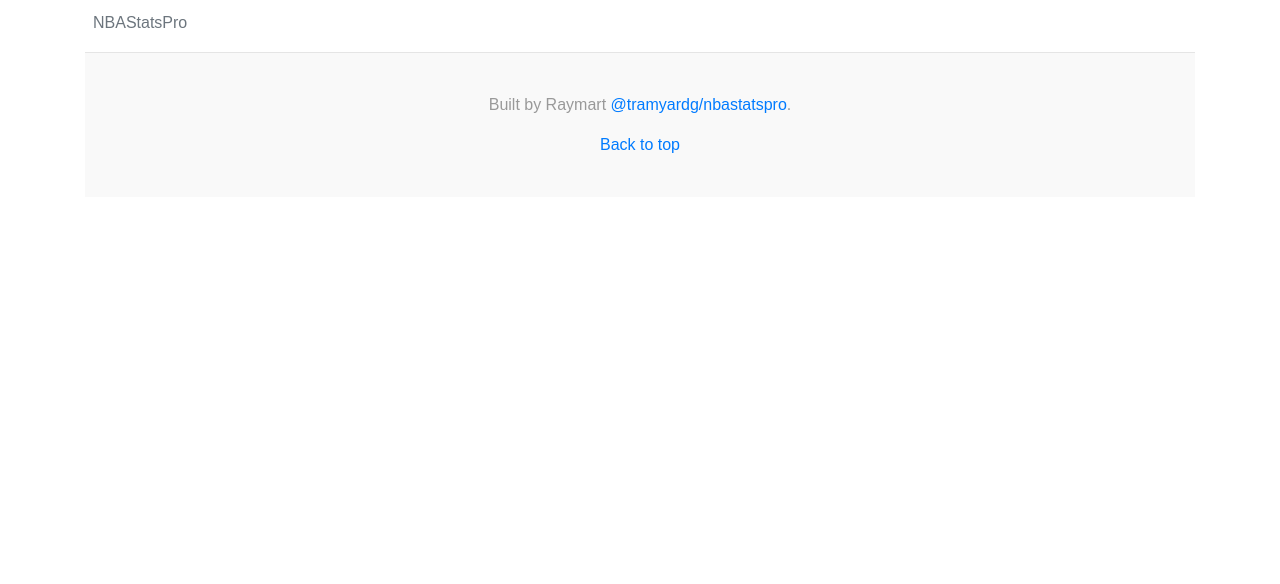
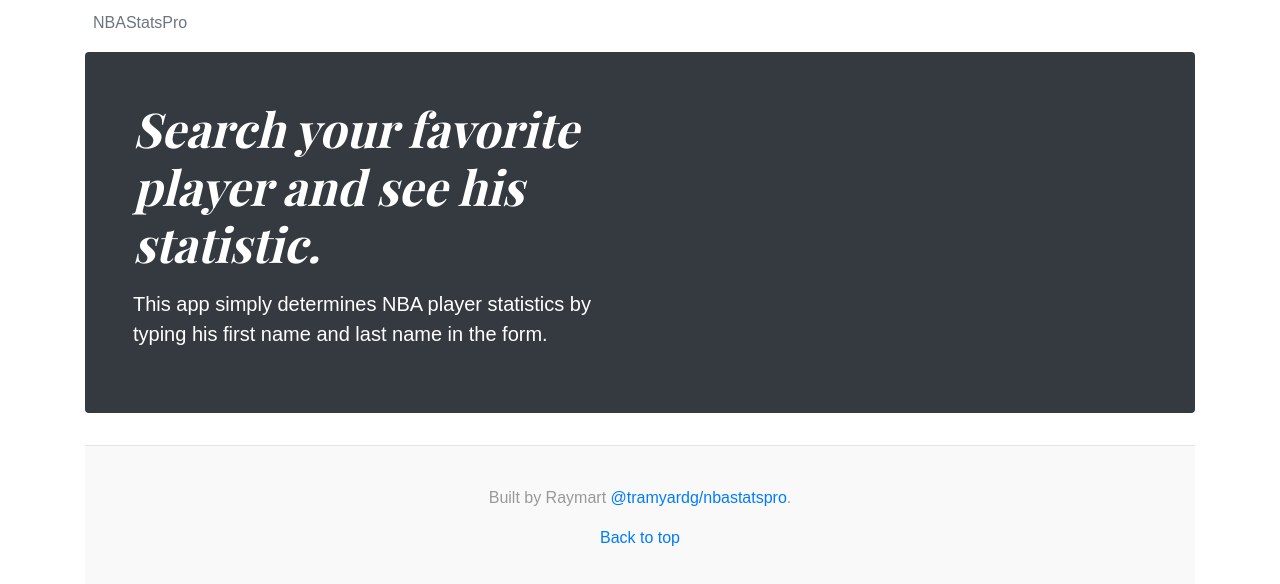
Before and after one commit to tramyardg/nbastatspro, a React (Create React App) app in the folder nbastatspro/: page / in a window 1280 px wide. Shown: the top 584 px of the page. Built offline with nearby package versions, Linux system fonts and the light colour scheme.

Commit message:
added call to search div

```diff
--- a/nbastatspro/public/index.html
+++ b/nbastatspro/public/index.html
@@ -6,6 +6,7 @@
     <meta name="theme-color" content="#000000">
     <link rel="manifest" href="%PUBLIC_URL%/manifest.json">
     <link rel="shortcut icon" href="%PUBLIC_URL%/favicon.ico">
+    <link href="https://fonts.googleapis.com/css?family=Playfair+Display:700,900" rel="stylesheet">
     <title>NBAStatsPro</title>
   </head>
   <body>
--- a/nbastatspro/src/App.js
+++ b/nbastatspro/src/App.js
@@ -3,6 +3,7 @@ import logo from './logo.svg';
 import './App.css';
 import './css/blog.css';
 import AppHeader from "./AppHeader";
+import CallToSearch from "./CallToSearch";
 import AppFooter from "./AppFooter";
 
 class App extends Component {
@@ -10,6 +11,7 @@ class App extends Component {
     return (
         <div className="container">
           <AppHeader />
+          <CallToSearch/>
           <AppFooter/>
         </div>
     );
--- a/nbastatspro/src/CallToSearch.js
+++ b/nbastatspro/src/CallToSearch.js
@@ -1 +1,16 @@
-import React from 'react';
+import React, {Component} from 'react';
+
+class CallToSearch extends Component {
+  render() {
+    return (<div>
+      <div className="jumbotron p-3 p-md-5 text-white rounded bg-dark">
+        <div className="col-md-6 px-0">
+          <h1 className="display-4 font-italic">Search your favorite player and see his statistic.</h1>
+          <p className="lead my-3">This app simply determines NBA player statistics by typing his first name and last name in the form.</p>
+        </div>
+      </div>
+    </div>);
+  }
+}
+
+export default CallToSearch;
```
